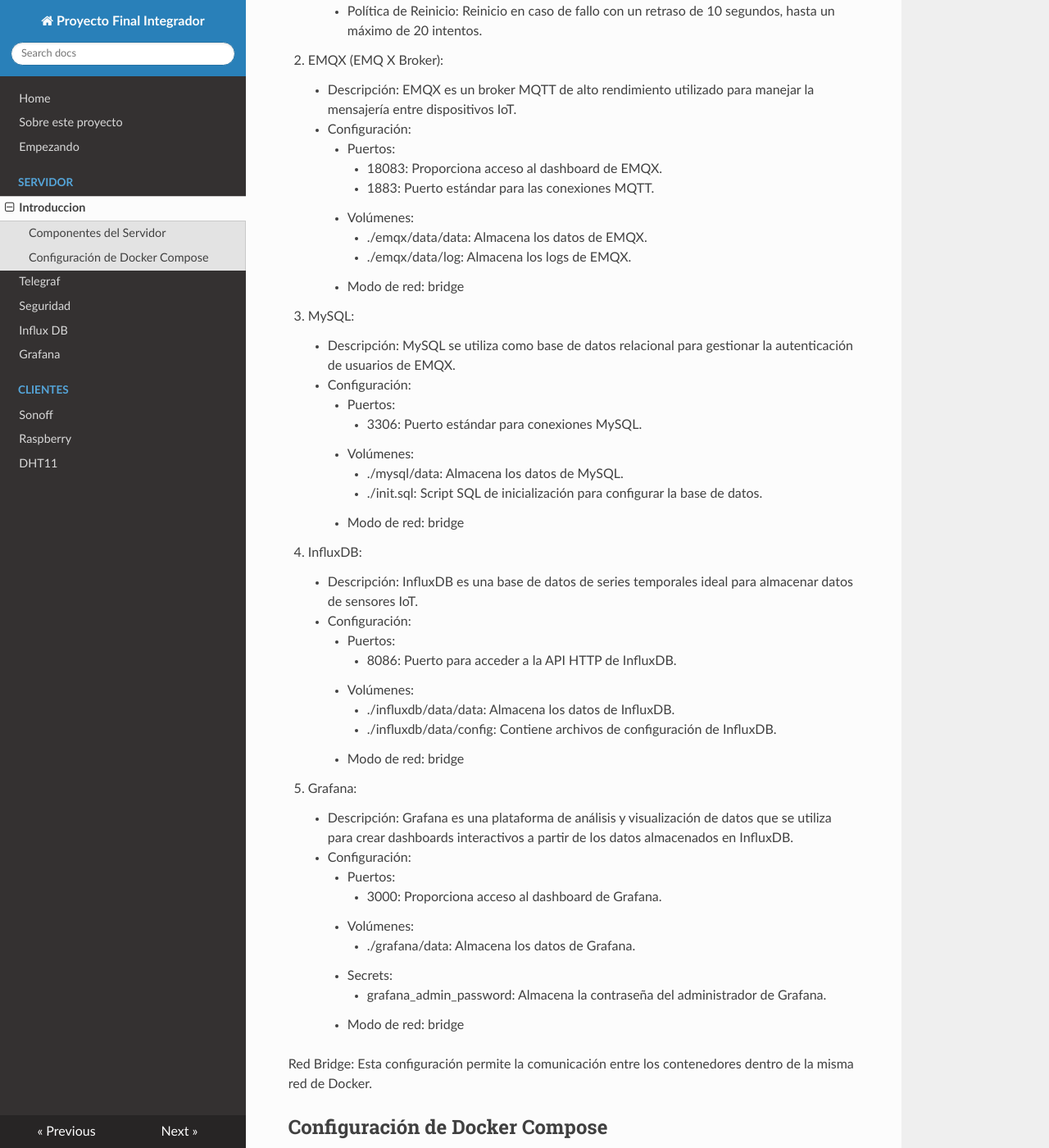
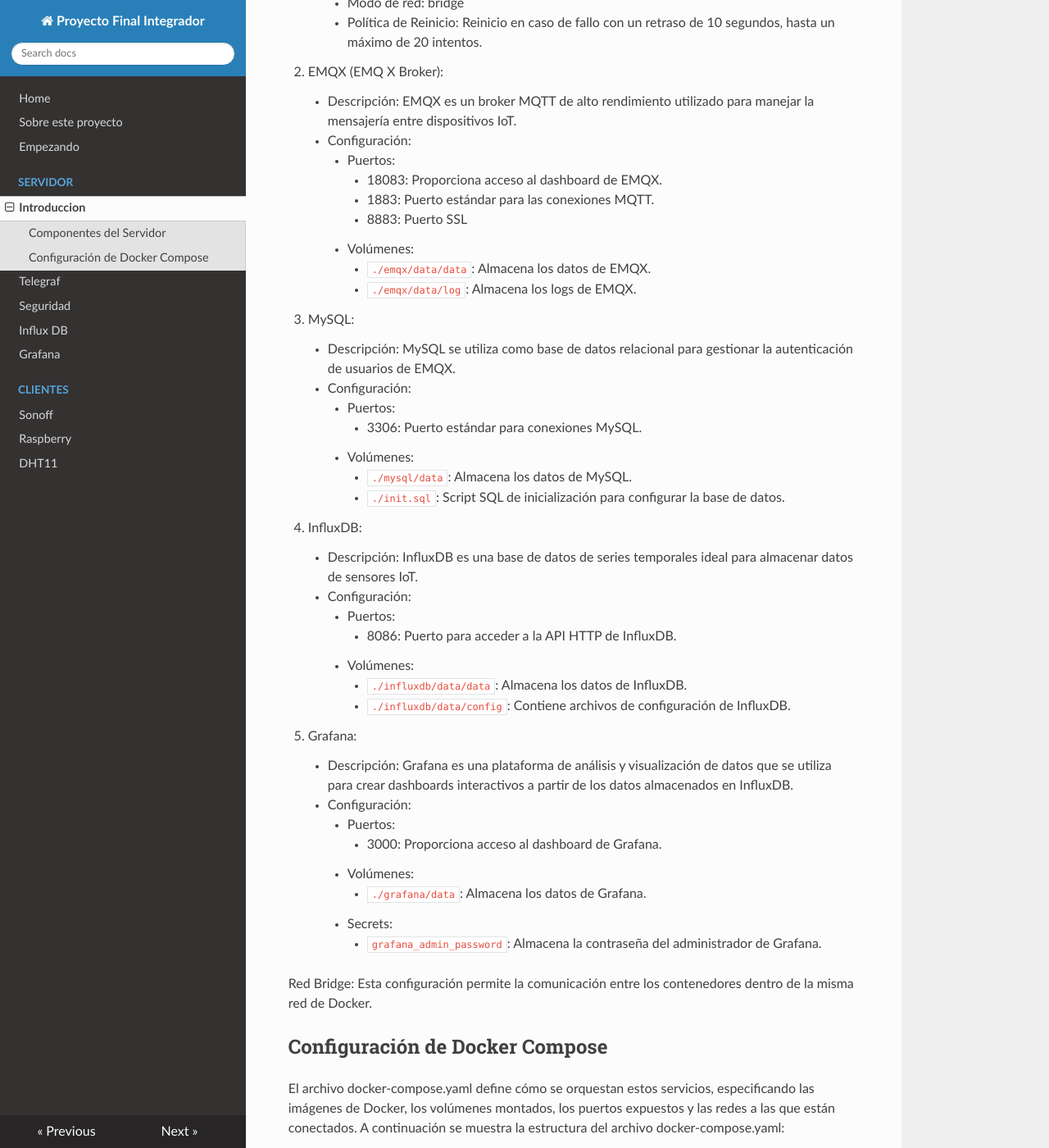
Before and after one commit to danunziata/Aplicaciones_TCP_IP, an MkDocs documentation site: the page built from docs/03-Proyecto_Final/proyecto/documentacion/docs/intro_server.md, in a window 1280 px wide and 1400 px high, scrolled down 623 px. Shown: the whole window at 82% size. Built offline with MkDocs 1.6.1, drawn with Linux system fonts in a browser that asks for light colours; nearby versions of some CDN libraries; some of the changed text lies outside the part shown.

Commit message:
docs: Pequeña modificación, añadimos puerto 8883 en eqmx

```diff
--- a/docs/03-Proyecto_Final/proyecto/documentacion/docs/intro_server.md
+++ b/docs/03-Proyecto_Final/proyecto/documentacion/docs/intro_server.md
@@ -5,21 +5,22 @@
 1. Telegraf:
     - Descripción: Telegraf es un agente para la recolección de métricas y datos, y su envío a diversos destinos, como InfluxDB.
     - Configuración:
-        - Imagen: Usa la imagen telegraf:1.22.4.
+        - Imagen: Usa la imagen `telegraf:1.22.4`.
         - Volúmenes:
-            - ./telegraf/data/telegraf.conf: Contiene la configuración de Telegraf.
+            - `./telegraf/data/telegraf.conf`: Contiene la configuración de Telegraf.
         - Modo de red: bridge
         - Política de Reinicio: Reinicio en caso de fallo con un retraso de 10 segundos, hasta un máximo de 20 intentos.
+
 2. EMQX (EMQ X Broker):
     - Descripción: EMQX es un broker MQTT de alto rendimiento utilizado para manejar la mensajería entre dispositivos IoT.
     - Configuración:
         - Puertos:
             - 18083: Proporciona acceso al dashboard de EMQX.
             - 1883: Puerto estándar para las conexiones MQTT.
+            - 8883: Puerto SSL
         - Volúmenes:
-            - ./emqx/data/data: Almacena los datos de EMQX.
-            - ./emqx/data/log: Almacena los logs de EMQX.
-        - Modo de red: bridge
+            - `./emqx/data/data`: Almacena los datos de EMQX.
+            - `./emqx/data/log`: Almacena los logs de EMQX.
 
 3. MySQL:
     - Descripción: MySQL se utiliza como base de datos relacional para gestionar la autenticación de usuarios de EMQX.
@@ -27,9 +28,8 @@
         - Puertos:
             - 3306: Puerto estándar para conexiones MySQL.
         - Volúmenes:
-            - ./mysql/data: Almacena los datos de MySQL.
-            - ./init.sql: Script SQL de inicialización para configurar la base de datos.
-        - Modo de red: bridge
+            - `./mysql/data`: Almacena los datos de MySQL.
+            - `./init.sql`: Script SQL de inicialización para configurar la base de datos.
 
 4. InfluxDB:
     - Descripción: InfluxDB es una base de datos de series temporales ideal para almacenar datos de sensores IoT.
@@ -37,9 +37,8 @@
         - Puertos:
             - 8086: Puerto para acceder a la API HTTP de InfluxDB.
         - Volúmenes:
-            - ./influxdb/data/data: Almacena los datos de InfluxDB.
-            - ./influxdb/data/config: Contiene archivos de configuración de InfluxDB.
-        - Modo de red: bridge
+            - `./influxdb/data/data`: Almacena los datos de InfluxDB.
+            - `./influxdb/data/config`: Contiene archivos de configuración de InfluxDB.
 
 5. Grafana:
     - Descripción: Grafana es una plataforma de análisis y visualización de datos que se utiliza para crear dashboards interactivos a partir de los datos almacenados en InfluxDB.
@@ -47,10 +46,9 @@
         - Puertos:
             - 3000: Proporciona acceso al dashboard de Grafana.
         - Volúmenes:
-            - ./grafana/data: Almacena los datos de Grafana.
+            - `./grafana/data`: Almacena los datos de Grafana.
         - Secrets:
-            - grafana_admin_password: Almacena la contraseña del administrador de Grafana.
-        - Modo de red: bridge
+            - `grafana_admin_password`: Almacena la contraseña del administrador de Grafana.
 
 Red Bridge: Esta configuración permite la comunicación entre los contenedores dentro de la misma red de Docker.
 
@@ -65,6 +63,7 @@
     ports:
       - "18083:18083"
       - "1883:1883"
+      - "8883:8883"
     volumes:
       - ./emqx/data/data:/opt/emqx/data
       - ./emqx/data/log:/opt/emqx/log
```
